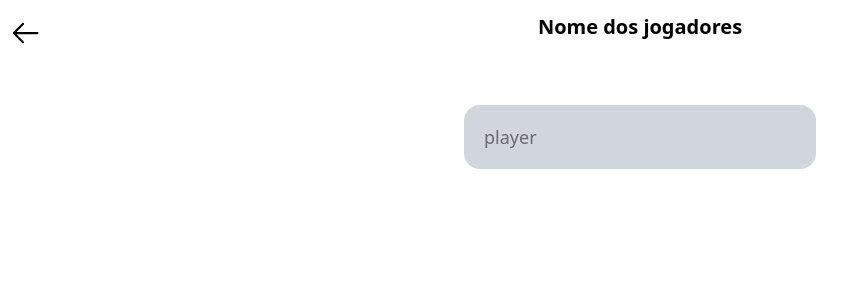
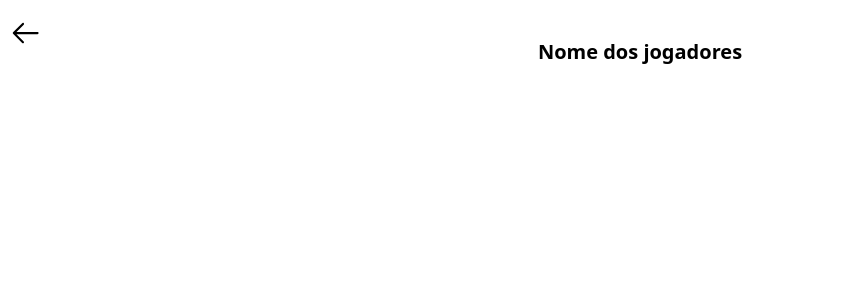
Before and after one commit to Lucasmenezes08/rummikub-assistant, a React (Vite) app in the folder rummikub/: page /playername in a window 1280 px wide. Shown: the top 300 px of the page, without its empty margins (0-867 px from the left). Built offline with nearby package versions, Linux system fonts and the light colour scheme.

Commit message:
:construction: Feat: Estruturar array de inputs para nome dos players.

```diff
--- a/rummikub/src/components/playerName/playerInput.jsx
+++ b/rummikub/src/components/playerName/playerInput.jsx
@@ -1,7 +1,7 @@
 import { useContext } from "react"
 import { ThemeContext } from "../../store/darkThemeContext"
 
-export default function PlayerInput (index){
+export default function PlayerInput ({playerNumber}){
     const {tema} = useContext(ThemeContext);
 
     const inputTheme = tema === 'dark'
@@ -11,7 +11,7 @@ export default function PlayerInput (index){
     return (
         <section>
             <section>
-                <input type="text" placeholder={`player`} className={`${inputTheme}`}/>
+                <input type="text" placeholder={`player ${playerNumber}`} className={`${inputTheme} gap-5`}/>
             </section>
         </section>
     )
--- a/rummikub/src/routers/playerName.jsx
+++ b/rummikub/src/routers/playerName.jsx
@@ -28,11 +28,18 @@ export default function PlayerName(){
                 <BackButton onClick={backRouter}/>
             </section>
 
-            <section className="absolute top-[2%] -translate-y-[2%] left-[50%] -translate-x-[50%]">
+            <section className="absolute top-[5%] -translate-y-[2%] left-[50%] -translate-x-[50%]">
                 <section className="flex flex-col items-center">
-                    <h2 className="font-semibold text-center text-xl mb-[4rem]">Nome dos jogadores</h2>
+                    <h2 className="font-semibold text-center text-xl mb-[3rem]">Nome dos jogadores</h2>
 
-                    <PlayerInput/>
+                    <section className="flex flex-col gap-6">
+                        {Array.from({length: quantidade}).map(( _ , index) =>
+                            <PlayerInput
+                                key={index}
+                                playerNumber={index + 1}
+                            />
+                        )}
+                    </section>
                 </section>
             </section>
 
--- /dev/null
+++ b/rummikub/src/store/playerInfo.jsx
@@ -0,0 +1,28 @@
+import { createContext, useEffect, useState } from "react";
+
+
+export const PlayerContext = createContext();
+
+
+export default function PlayerProvider ({children}){
+    const [playerInfo , setPlayerInfo] = useState(() => {
+        const playerObject = sessionStorage.getItem('playerInfo');
+        return playerObject ? JSON.parse(playerObject) : [];
+    })
+
+    useEffect (() => {
+        sessionStorage.setItem('playerInfo', JSON.stringify(playerInfo))
+    }, [playerInfo]);
+
+    const value = {
+        players: playerInfo,
+
+    };
+
+
+    return (
+        <PlayerContext.Provider value={value}>
+            {children}
+        </PlayerContext.Provider>
+    )
+}
```
